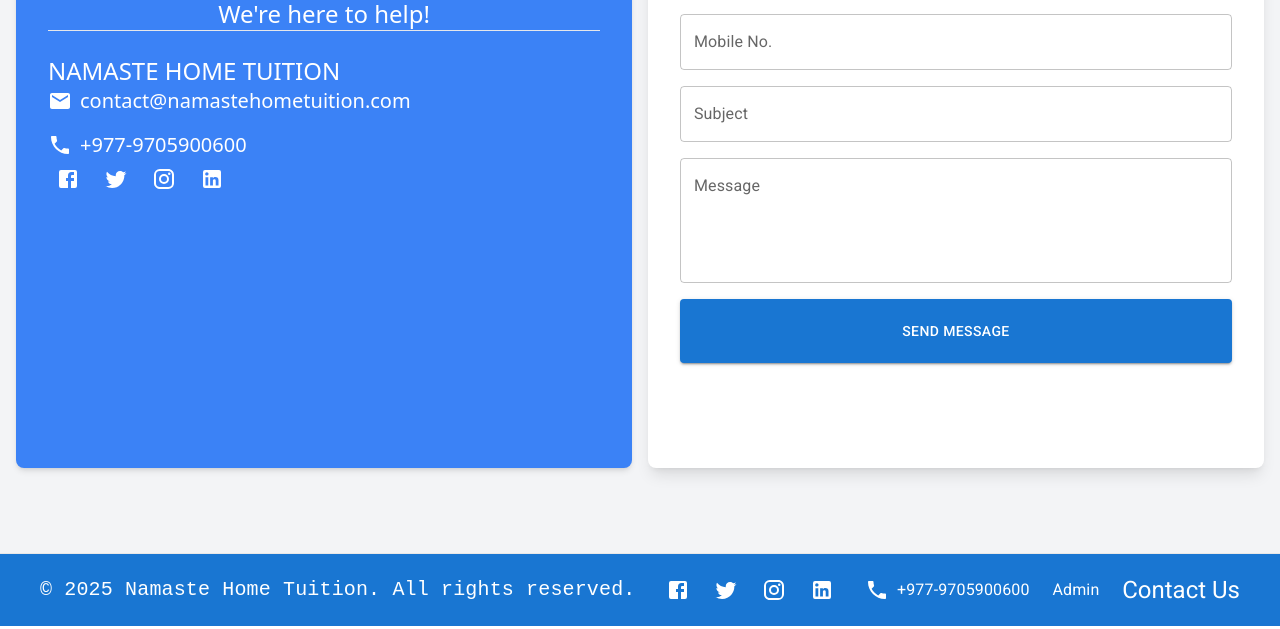
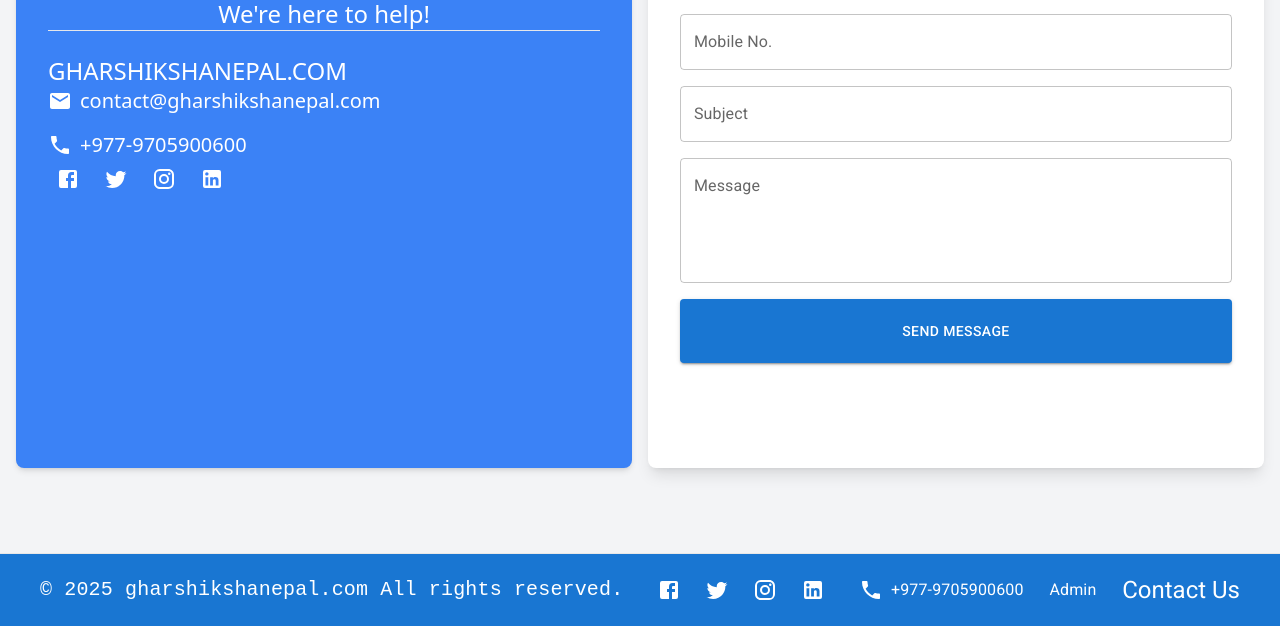
Before and after one commit to shahsuresh/home-tution-frontend-ui, a React (Vite) app: page /contactus-form in a window 1280 px wide. Shown: the part 323-952 px from the top of the page. Built offline with nearby package versions, Linux system fonts and the light colour scheme; no server answers; a web font is replaced by a local one.

Commit message:
site name changed

```diff
--- a/src/components/AdminTeacherPanel.jsx
+++ b/src/components/AdminTeacherPanel.jsx
@@ -79,7 +79,7 @@ const AdminTeacherPanel = () => {
   }
 
   const teacherList = data?.data?.teacherList;
-  console.log("Teacher Data", teacherList);
+  // console.log("Teacher Data", teacherList);
   if (!teacherList) {
     return (
       <div className='text-center'>
--- a/src/components/AdminTutionPanel.jsx
+++ b/src/components/AdminTutionPanel.jsx
@@ -100,7 +100,7 @@ const AdminTutionPanel = () => {
       </Box>
     );
   }
-  console.log("tution data", data?.data?.tuitionList);
+  // console.log("tution data", data?.data?.tuitionList);
   const tutionList = data?.data?.tuitionList;
   if (!tutionList) {
     return (
--- a/src/components/Footer.jsx
+++ b/src/components/Footer.jsx
@@ -30,7 +30,7 @@ const Footer = () => {
       >
         {/* Copyright */}
         <Typography variant='h6' color='white' sx={{ fontFamily: "monospace" }}>
-          &copy; {new Date().getFullYear()} Namaste Home Tuition. All rights
+          &copy; {new Date().getFullYear()} gharshikshanepal.com All rights
           reserved.
         </Typography>
         {/* Social Media Icons */}
--- a/src/pages/ContactForm.jsx
+++ b/src/pages/ContactForm.jsx
@@ -70,10 +70,10 @@ const ContactForm = () => {
           <p className='text-center'>We&apos;re here to help!</p>
           <hr />
         </p>
-        <p className='text-2xl'>NAMASTE HOME TUITION</p>
+        <p className='text-2xl'>GHARSHIKSHANEPAL.COM</p>
         <div className='flex items-center mb-4 text-lg'>
           <EmailIcon className='mr-2 ' />
-          <p className='text-xl'>contact@namastehometuition.com</p>
+          <p className='text-xl'>contact@gharshikshanepal.com</p>
         </div>
         <div className='flex items-center text-xl'>
           <PhoneIcon className='mr-2' />
@@ -138,7 +138,7 @@ const ContactForm = () => {
           validationSchema={contactFormValidationSchema}
           onSubmit={(values, { resetForm }) => {
             mutate(values);
-            console.log(values);
+            // console.log(values);
             resetForm();
           }}
         >
--- a/src/pages/ContactFormData.jsx
+++ b/src/pages/ContactFormData.jsx
@@ -46,7 +46,7 @@ const ContactFormData = () => {
       return await $axios.put(`/contact-form/data/update/${id}`);
     },
     onSuccess: (res) => {
-      console.log(res);
+      // console.log(res);
       dispatch(openSuccessSnackbar(res?.data?.message));
       queryClient.invalidateQueries("get-contact-form-data");
     },
@@ -63,7 +63,7 @@ const ContactFormData = () => {
       return await $axios.delete(`/contact-form/data/delete/${id}`);
     },
     onSuccess: (res) => {
-      console.log(res.data.message);
+      // console.log(res.data.message);
       dispatch(openErrorSnackbar(res?.data?.message));
       queryClient.invalidateQueries("get-contact-form-data");
     },
@@ -85,7 +85,7 @@ const ContactFormData = () => {
       </Typography>
     );
   }
-  console.log(formData);
+  // console.log(formData);
   return (
     <div className='p-4'>
       <TableContainer
```
